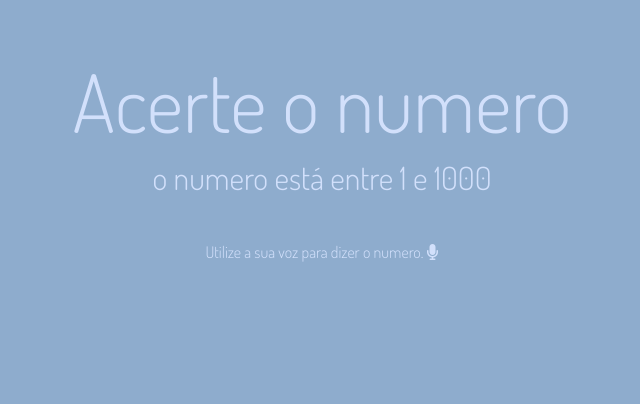
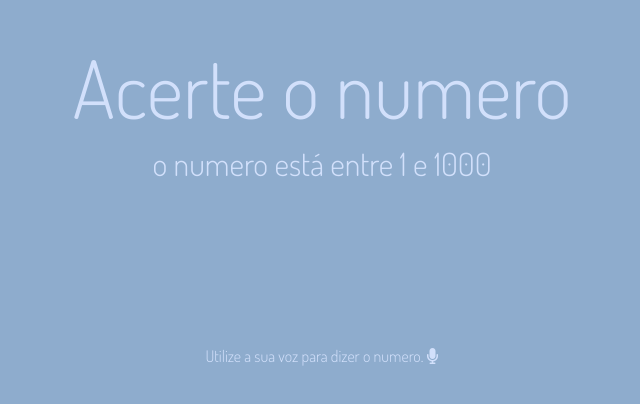
Before and after one commit to rony1533/jogo-numero-secreto, a plain HTML site: page index.html in a window 1280 px wide. Shown: the part 194-598 px from the top of the page, without its empty margins (318-958 px from the left). Drawn offline with nearby package versions, Linux system fonts and the light colour scheme.

Commit message:
feat: alterando posicao do anuncio e espaçando

```diff
--- a/index.html
+++ b/index.html
@@ -23,12 +23,15 @@
 
     <div id="answer" class="message"></div>
 
+
+    <!-- Homepage Leaderboard -->
+    <ins class="adsbygoogle"
+        style="display:inline-block;width:728px;height:90px; margin-top: 14px; margin-bottom: 14px;"
+        data-ad-client="ca-pub-1234567890123456" data-ad-slot="1234567890"></ins>
+
     <p class="info">Utilize a sua voz para dizer o numero. <i class="fa-solid fa-microphone"></i></p>
 
 
-    <!-- Homepage Leaderboard -->
-    <ins class="adsbygoogle" style="display:inline-block;width:728px;height:90px"
-        data-ad-client="ca-pub-1234567890123456" data-ad-slot="1234567890"></ins>
     <script>
         (adsbygoogle = window.adsbygoogle || []).push({});
     </script>
```
